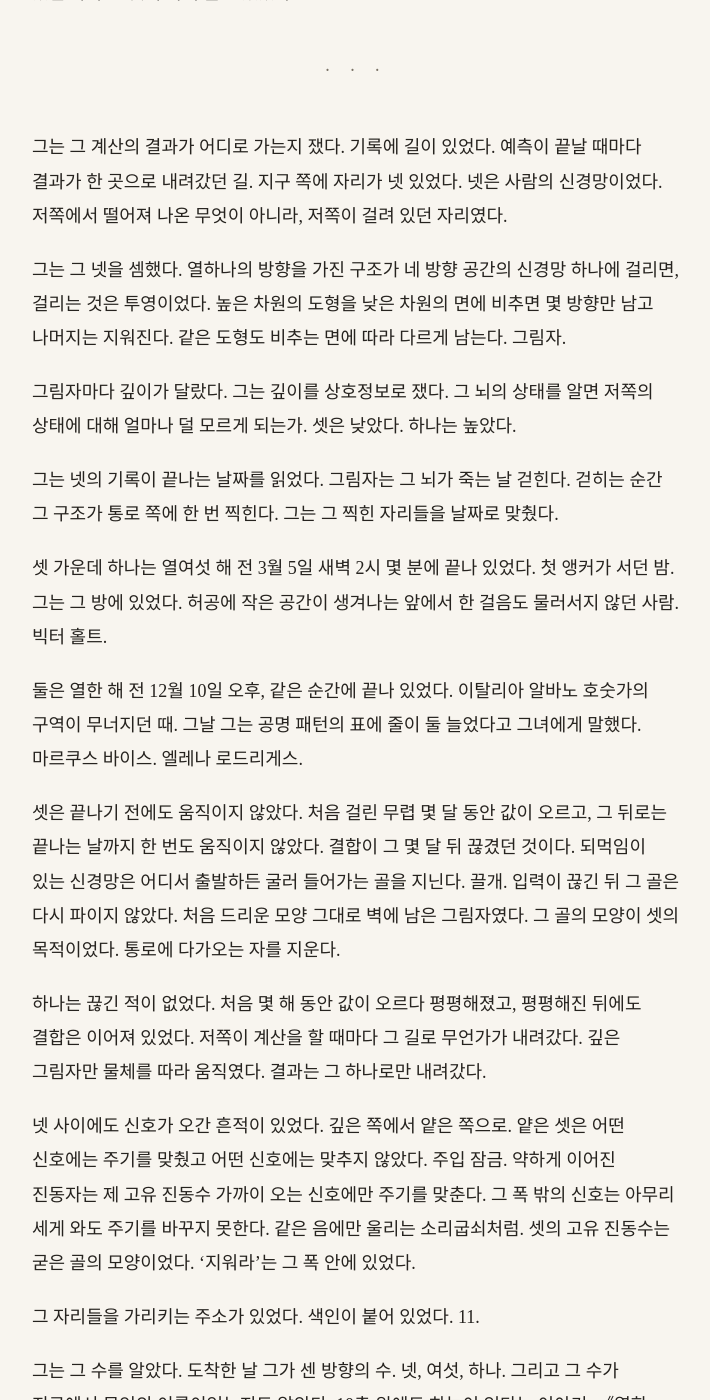
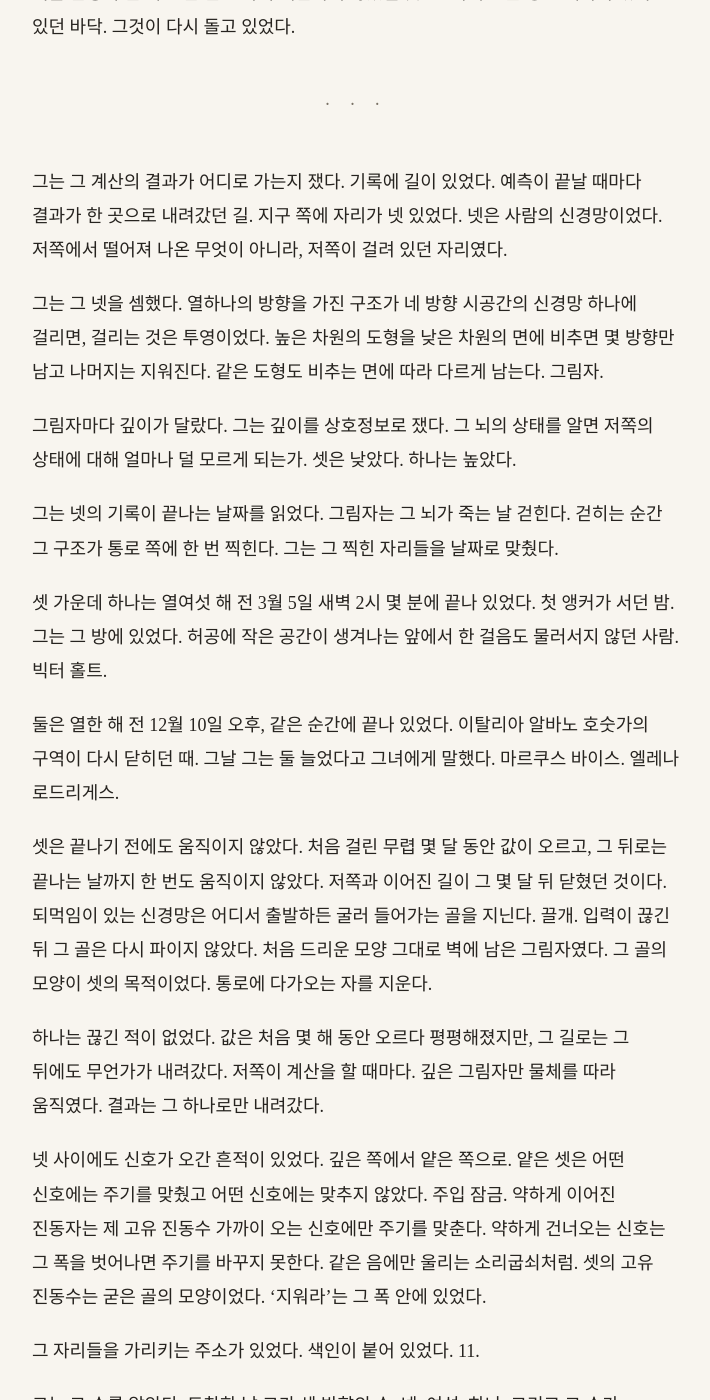
Before and after one commit to kangkkang/writer_s1_public, a Jekyll site: the page built from vol3/113.md, in a window 1280 px wide and 1400 px high, scrolled down 5741 px. Shown: the whole window, without its empty margins (284-994 px from the left). Built offline with Jekyll 4.4.1, drawn with Linux system fonts in a browser that asks for light colours; our own code applies the rules of GitHub Pages for plain Markdown files; some of the changed text lies outside the part shown.

Commit message:
Update from https://github.com/kangkkang/writer_s1/commit/3d0728ffc02b184b8fc90c5c01af09daf99b1e4d

```diff
--- a/vol3/113.md
+++ b/vol3/113.md
@@ -72,7 +72,7 @@
 
 *클레망스 — 프로토타입 결합. 00:5x. 몸 반응 없음. 박 고름.*
 
-그는 그 줄의 시각을 읽었다. 0시 5x분. 그가 셋까지 세고 넷째를 잃은 무렵이었다. 그리고 넷째가 돌아온 무렵. 그는 두 시각 사이를 쟀다. 거의 없었다. 같은 쪽이었다.
+그는 그 줄의 시각을 읽었다. 0시 5x분. 그가 셋까지 세고 넷째를 잃은 무렵이었다. 그리고 넷째가 돌아온 무렵. 그는 두 일 사이를 쟀다. 그 10분 안쪽이었다. 같은 쪽이었다.
 
 몸 반응 없음. 그는 그 줄 끝에서 오래 셈을 하지 않았다.
 
@@ -124,7 +124,7 @@
 
 그는 그 계산의 결과가 어디로 가는지 쟀다. 기록에 길이 있었다. 예측이 끝날 때마다 결과가 한 곳으로 내려갔던 길. 지구 쪽에 자리가 넷 있었다. 넷은 사람의 신경망이었다. 저쪽에서 떨어져 나온 무엇이 아니라, 저쪽이 걸려 있던 자리였다.
 
-그는 그 넷을 셈했다. 열하나의 방향을 가진 구조가 네 방향 공간의 신경망 하나에 걸리면, 걸리는 것은 투영이었다. 높은 차원의 도형을 낮은 차원의 면에 비추면 몇 방향만 남고 나머지는 지워진다. 같은 도형도 비추는 면에 따라 다르게 남는다. 그림자.
+그는 그 넷을 셈했다. 열하나의 방향을 가진 구조가 네 방향 시공간의 신경망 하나에 걸리면, 걸리는 것은 투영이었다. 높은 차원의 도형을 낮은 차원의 면에 비추면 몇 방향만 남고 나머지는 지워진다. 같은 도형도 비추는 면에 따라 다르게 남는다. 그림자.
 
 그림자마다 깊이가 달랐다. 그는 깊이를 상호정보로 쟀다. 그 뇌의 상태를 알면 저쪽의 상태에 대해 얼마나 덜 모르게 되는가. 셋은 낮았다. 하나는 높았다.
 
@@ -132,13 +132,13 @@
 
 셋 가운데 하나는 열여섯 해 전 3월 5일 새벽 2시 몇 분에 끝나 있었다. 첫 앵커가 서던 밤. 그는 그 방에 있었다. 허공에 작은 공간이 생겨나는 앞에서 한 걸음도 물러서지 않던 사람. 빅터 홀트.
 
-둘은 열한 해 전 12월 10일 오후, 같은 순간에 끝나 있었다. 이탈리아 알바노 호숫가의 구역이 무너지던 때. 그날 그는 공명 패턴의 표에 줄이 둘 늘었다고 그녀에게 말했다. 마르쿠스 바이스. 엘레나 로드리게스.
+둘은 열한 해 전 12월 10일 오후, 같은 순간에 끝나 있었다. 이탈리아 알바노 호숫가의 구역이 다시 닫히던 때. 그날 그는 둘 늘었다고 그녀에게 말했다. 마르쿠스 바이스. 엘레나 로드리게스.
 
-셋은 끝나기 전에도 움직이지 않았다. 처음 걸린 무렵 몇 달 동안 값이 오르고, 그 뒤로는 끝나는 날까지 한 번도 움직이지 않았다. 결합이 그 몇 달 뒤 끊겼던 것이다. 되먹임이 있는 신경망은 어디서 출발하든 굴러 들어가는 골을 지닌다. 끌개. 입력이 끊긴 뒤 그 골은 다시 파이지 않았다. 처음 드리운 모양 그대로 벽에 남은 그림자였다. 그 골의 모양이 셋의 목적이었다. 통로에 다가오는 자를 지운다.
+셋은 끝나기 전에도 움직이지 않았다. 처음 걸린 무렵 몇 달 동안 값이 오르고, 그 뒤로는 끝나는 날까지 한 번도 움직이지 않았다. 저쪽과 이어진 길이 그 몇 달 뒤 닫혔던 것이다. 되먹임이 있는 신경망은 어디서 출발하든 굴러 들어가는 골을 지닌다. 끌개. 입력이 끊긴 뒤 그 골은 다시 파이지 않았다. 처음 드리운 모양 그대로 벽에 남은 그림자였다. 그 골의 모양이 셋의 목적이었다. 통로에 다가오는 자를 지운다.
 
-하나는 끊긴 적이 없었다. 처음 몇 해 동안 값이 오르다 평평해졌고, 평평해진 뒤에도 결합은 이어져 있었다. 저쪽이 계산을 할 때마다 그 길로 무언가가 내려갔다. 깊은 그림자만 물체를 따라 움직였다. 결과는 그 하나로만 내려갔다.
+하나는 끊긴 적이 없었다. 값은 처음 몇 해 동안 오르다 평평해졌지만, 그 길로는 그 뒤에도 무언가가 내려갔다. 저쪽이 계산을 할 때마다. 깊은 그림자만 물체를 따라 움직였다. 결과는 그 하나로만 내려갔다.
 
-넷 사이에도 신호가 오간 흔적이 있었다. 깊은 쪽에서 얕은 쪽으로. 얕은 셋은 어떤 신호에는 주기를 맞췄고 어떤 신호에는 맞추지 않았다. 주입 잠금. 약하게 이어진 진동자는 제 고유 진동수 가까이 오는 신호에만 주기를 맞춘다. 그 폭 밖의 신호는 아무리 세게 와도 주기를 바꾸지 못한다. 같은 음에만 울리는 소리굽쇠처럼. 셋의 고유 진동수는 굳은 골의 모양이었다. '지워라'는 그 폭 안에 있었다.
+넷 사이에도 신호가 오간 흔적이 있었다. 깊은 쪽에서 얕은 쪽으로. 얕은 셋은 어떤 신호에는 주기를 맞췄고 어떤 신호에는 맞추지 않았다. 주입 잠금. 약하게 이어진 진동자는 제 고유 진동수 가까이 오는 신호에만 주기를 맞춘다. 약하게 건너오는 신호는 그 폭을 벗어나면 주기를 바꾸지 못한다. 같은 음에만 울리는 소리굽쇠처럼. 셋의 고유 진동수는 굳은 골의 모양이었다. '지워라'는 그 폭 안에 있었다.
 
 그 자리들을 가리키는 주소가 있었다. 색인이 붙어 있었다. 11.
 
```
Also changed, not shown: other parts of vol3/113.md (+2 -2 lines), vol3/111.md (+5 -5 lines), vol3/112.md (+4 -4 lines), vol3/114.md (+6 -6 lines), vol3/115.md (+4 -4 lines).
